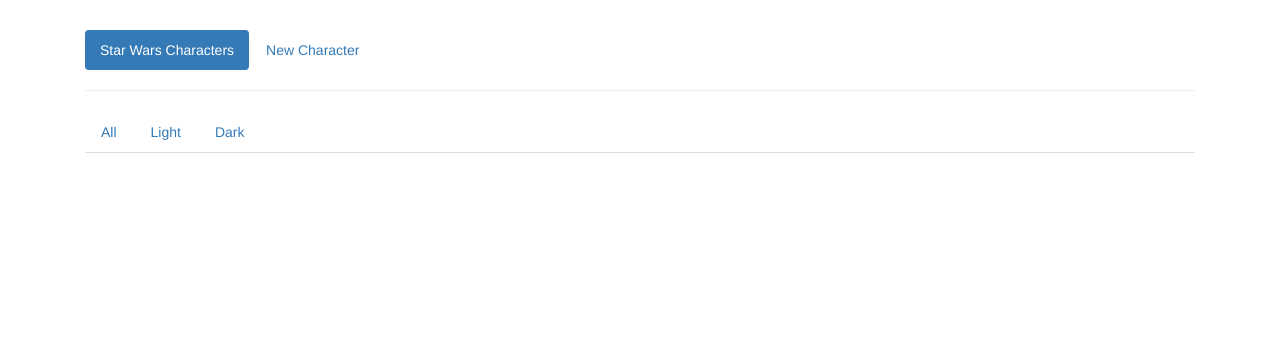
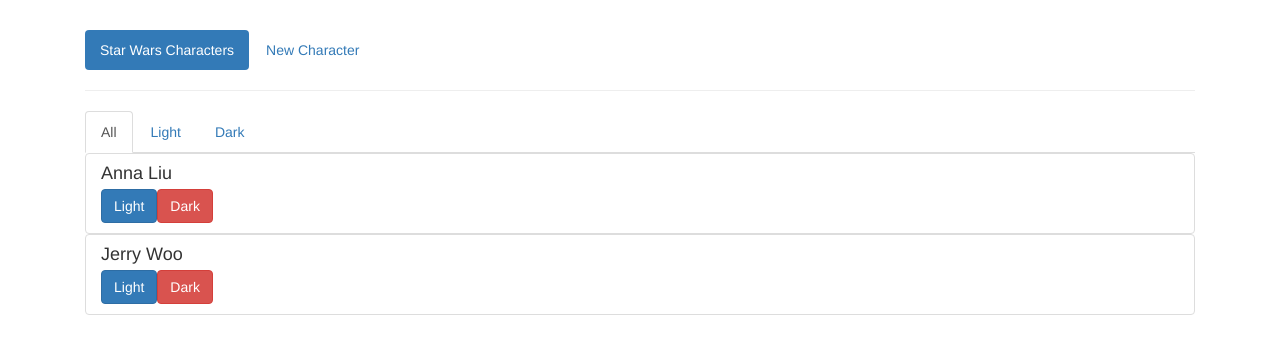
Before and after one commit to AnnaHui/Angular4, an Angular app: page /characters in a window 1280 px wide. Shown: the top 354 px of the page. Built offline with nearby package versions, Linux system fonts and the light colour scheme.

Commit message:
@angular/router

```diff
--- a/src/app/app.module.ts
+++ b/src/app/app.module.ts
@@ -17,6 +17,7 @@
 import { CreateCharacterComponent } from './create-character/create-character.component';
 import { HeaderComponent } from './header/header.component';
 
+//  if path is empty, must add pathMath: 'full';
 const routes = [
   { path: 'characters', component: TabsComponent, children: [
     { path: '', redirectTo: 'all', pathMatch: 'full' },
--- a/src/app/header/header.component.html
+++ b/src/app/header/header.component.html
@@ -1,13 +1,15 @@
 <ul class="nav nav-pills">
+
   <li
     role="presentation"
     routerLinkActive = 'active'>
     <a routerLink='/characters'>Star Wars Characters</a>
   </li>
+
   <li
     role="presentation"
-    routerLinkActive = 'active'
-  >
+    routerLinkActive = 'active'>
     <a routerLink='/new-character'>New Character</a>
   </li>
+
 </ul>
--- a/src/app/item/item.component.html
+++ b/src/app/item/item.component.html
@@ -1,5 +1,6 @@
 
-<a href="#" class="list-group-item ">
+<!-- <a href="#" class="list-group-item "> -->
+<a style='cursor: pointer' class="list-group-item ">
   <h4 class="list-group-item-heading">{{ character.name }}</h4>
   <div>
     <button class='btn btn-primary' (click)= 'onAssign("light")'>Light</button>
--- a/src/app/list/list.component.ts
+++ b/src/app/list/list.component.ts
@@ -1,4 +1,12 @@
-import { Component, OnInit, Input } from '@angular/core';
+import { Component, OnInit } from '@angular/core';
+
+import { ActivatedRoute } from '@angular/router';
+
+import { StarWarsService } from '../star-wars.service';
+
+
+
+
 
 @Component({
   selector: 'app-list',
@@ -7,13 +15,26 @@
 })
 export class ListComponent implements OnInit {
 
-  @Input () characters;
+  // @Input () characters;
   // @Output () sideAssigned = new EventEmitter<{name: string, side: string}>();
+  characters = [];
+  activatedRoute: ActivatedRoute;
 
-  constructor() { }
+  swService: StarWarsService;
+
+  constructor( activatedRoute: ActivatedRoute, swService: StarWarsService ) {
+    this.activatedRoute = activatedRoute;
+    this.swService = swService;
+  }
 
   ngOnInit() {
+    this.activatedRoute.params.subscribe(
+      (params) => {
+        this.characters = this.swService.getCharacters(params.side);
+      }
+    );
   }
+
 
   // onSideAssigned(chartInfo) {
   //   this.sideAssigned.emit(chartInfo);
--- a/src/app/tabs/tabs.component.html
+++ b/src/app/tabs/tabs.component.html
@@ -9,17 +9,21 @@
     <li role="presentation" [ngClass]="{ active: chosenList === 'dark'}" >
       <a (click) = 'onChoose("dark")' style='cursor: pointer'>Dark</a>
     </li> -->
-    <li role="presentation">
-      <a routerLink='/characters/all' routerLinkActive='active'>All</a>
+
+
+    <li role="presentation" routerLinkActive='active'>
+      <a routerLink='/characters/all'>All</a>
     </li>
-    <li role="presentation">
-      <a routerLink='/characters/light' routerLinkActive='active'>Light</a>
+    <li role="presentation" routerLinkActive='active'>
+      <a routerLink='/characters/light'>Light</a>
     </li>
-    <li role="presentation">
-      <a routerLink='/characters/dark' routerLinkActive='active'>Dark</a>
+    <li role="presentation" routerLinkActive='active'>
+      <a routerLink='/characters/dark'>Dark</a>
     </li>
   </ul>
   <router-outlet></router-outlet>
+
+
   <!-- <app-list
     [characters] = 'getCharacters()'></app-list> -->
 </div>
--- a/src/app/tabs/tabs.component.ts
+++ b/src/app/tabs/tabs.component.ts
@@ -1,6 +1,6 @@
 import { Component, OnInit } from '@angular/core';
 
-import { StarWarsService } from '../star-wars.service';
+// import { StarWarsService } from '../star-wars.service';
 
 @Component({
   selector: 'app-tabs',
@@ -9,28 +9,30 @@
 })
 export class TabsComponent implements OnInit {
 
-  characters = [];
+  // characters = [];
 
-  chosenList = 'all';
+  // chosenList = 'all';
 
-  swService: StarWarsService;
+  // swService: StarWarsService;
 
-  constructor(swService: StarWarsService) {
-    this.swService = swService;
-  }
+  // constructor(swService: StarWarsService) {
+  //   this.swService = swService;
+  // }
+
+  constructor() {}
 
   ngOnInit() {
   }
 
-  onChoose(side) {
-    this.chosenList = side;
-  }
+  // onChoose(side) {
+  //   this.chosenList = side;
+  // }
 
-  getCharacters() {
-    // const swService = new StarWarsService();
-    this.characters = this.swService.getCharacters(this.chosenList);
-    return this.characters;
-  }
+  // getCharacters() {
+  //   // const swService = new StarWarsService();
+  //   this.characters = this.swService.getCharacters(this.chosenList);
+  //   return this.characters;
+  // }
 
 
 }
```
